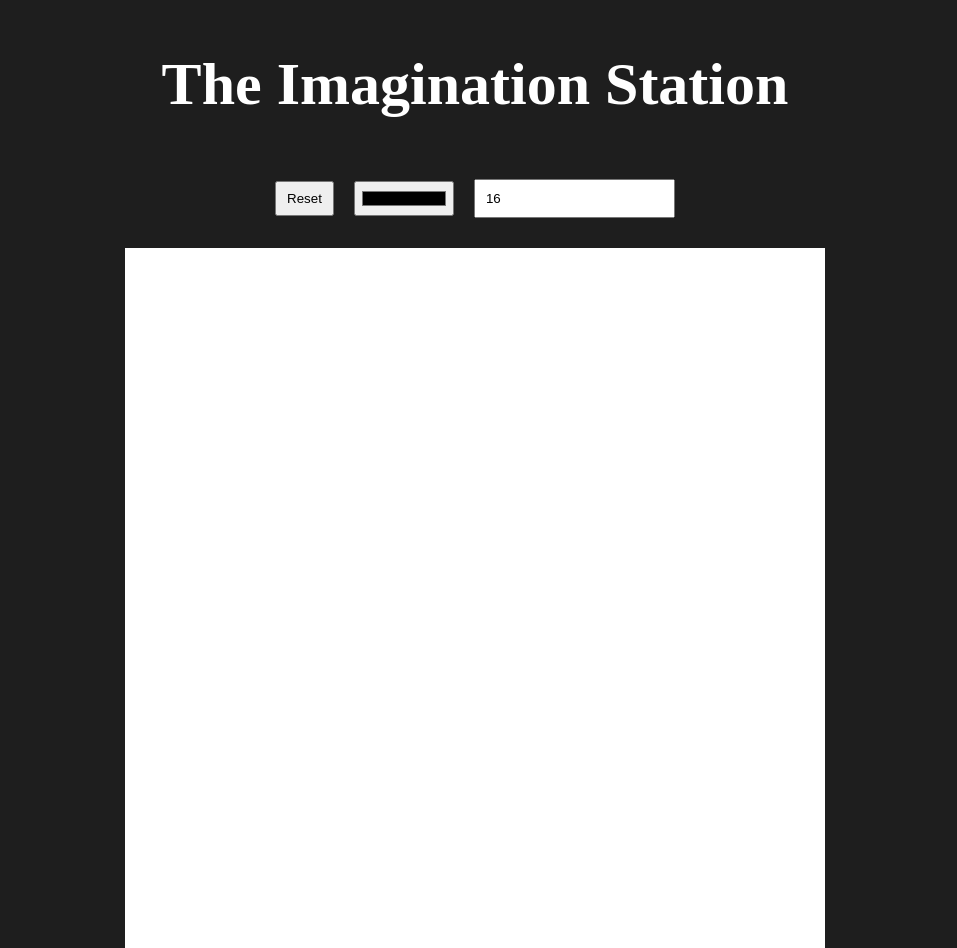
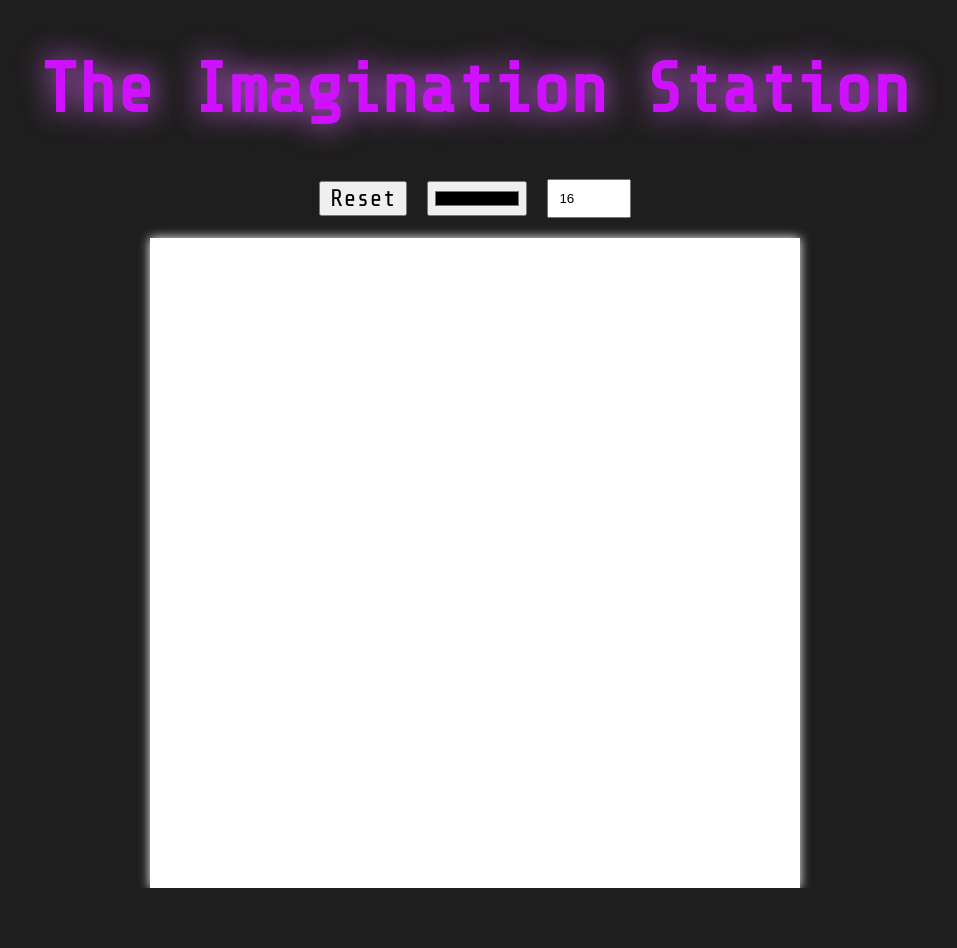
Before and after one commit to AidenRand/Pixel-art, a plain HTML site: page index.html in a window 1280 px wide. Shown: the whole page, without its empty margins (165-1122 px from the left). After the commit the page ends 888 px from the top, so only its background shows below. Drawn offline with nearby package versions, Linux system fonts and the light colour scheme.

Commit message:
finish css styling

```diff
--- a/app.js
+++ b/app.js
@@ -5,8 +5,9 @@ const resetBtn = document.querySelector(".reset");
 let size = sizeElement.value;
 let draw = false;
 
+
 function drawCanvas(size) {
-    // Set size of grid
+  // Set size of grid
   container.style.setProperty("--size", size);
   //Create number of pixels in grid
   for (let i = 0; i < size * size; i++) {
@@ -14,12 +15,12 @@ function drawCanvas(size) {
     div.classList.add("pixel");
 
     // Change color of grid
-    div.addEventListener("mouseover", function () {
+    div.addEventListener("mouseover", () => {
       if (!draw) return;
       div.style.backgroundColor = color.value;
     });
 
-    div.addEventListener("mousedown", function () {
+    div.addEventListener("mousedown", () => {
       div.style.backgroundColor = color.value;
     });
 
@@ -28,10 +29,10 @@ function drawCanvas(size) {
 }
 
 // Keep drawing only while mouse is pressed down
-window.addEventListener("mousedown", function () {
+window.addEventListener("mousedown", () => {
   draw = true;
 });
-window.addEventListener("mouseup", function () {
+window.addEventListener("mouseup", () => {
   draw = false;
 });
 
@@ -44,7 +45,7 @@ function reset() {
 resetBtn.addEventListener("click", reset);
 
 // Change grid size
-sizeElement.addEventListener("keyup", function () {
+sizeElement.addEventListener("keyup", () => {
   size = sizeElement.value;
   reset();
 });
--- a/index.html
+++ b/index.html
@@ -4,21 +4,24 @@
     <meta charset="UTF-8" />
     <meta http-equiv="X-UA-Compatible" content="IE=edge" />
     <meta name="viewport" content="width=device-width, initial-scale=1.0" />
+    <link rel="preconnect" href="https://fonts.googleapis.com" />
+    <link rel="preconnect" href="https://fonts.gstatic.com" crossorigin />
+    <link
+      href="https://fonts.googleapis.com/css2?family=Share+Tech+Mono&display=swap"
+      rel="stylesheet"
+    />
     <link rel="stylesheet" href="style.css" />
     <title>Pixel Painter</title>
   </head>
   <body>
-    <h1 class= 'header'>The Imagination Station</h1>
+    <h1 class="header">The Imagination Station</h1>
 
     <div class="nav-bar">
-    <button class="reset">Reset</button>
-    <input class="color" type="color" value="#000000">
-    <input class="size" type="number" value="16">
-</div>
-<div class="container">
-
-</div>
-
+      <button class="reset">Reset</button>
+      <input class="color" type="color" value="#000000" />
+      <input class="size" type="number" value="16" />
+    </div>
+    <div class="container"></div>
   </body>
   <script src="app.js"></script>
 </html>
--- a/style.css
+++ b/style.css
@@ -8,28 +8,41 @@ body {
   justify-content: center;
   align-items: center;
   flex-direction: column;
+  font-family: 'Share Tech Mono', monospace;
 }
 
 .header {
-  color: white;
+  color: rgb(207, 17, 255);
+  text-shadow: rgb(225, 105, 255) 0px 0px 30px;
   margin-top: 50px;
-  font-size: 60px;
+  font-size: 70px;
 }
 
 .navbar,
 .container {
 background-color: white;
-  width: 700px;
+  width: 650px;
 }
 
 .nav-bar {
   display: flex;
-  padding: 10px;
   gap: 20px;
   margin-top: 50px;
   margin-bottom: 20px;
   justify-content: center;
   align-items: center;
+}
+
+.reset {
+    font-family: 'Share Tech Mono', monospace;
+    transition: 0.3s ease-in-out 0s;
+    font-size: 24px;
+}
+
+.reset:hover {
+    background-color: red;
+    transform: scale(1.1);
+    cursor: pointer;
 }
 
 .reset,
@@ -46,11 +59,16 @@ input {
 .container {
     --size: 4;
     display: grid;
-    height: 700px;
+    height: 650px;
     grid-template-columns: repeat(var(--size), 1fr);
     grid-template-rows: repeat(var(--size), 1r);
+    box-shadow: rgb(255, 255, 255) 0px 0px 10px;
   }
 
 .pixel {
   background-color: rgb(255, 255, 255);
 }
+
+.size {
+    width: 60px;
+}
```
